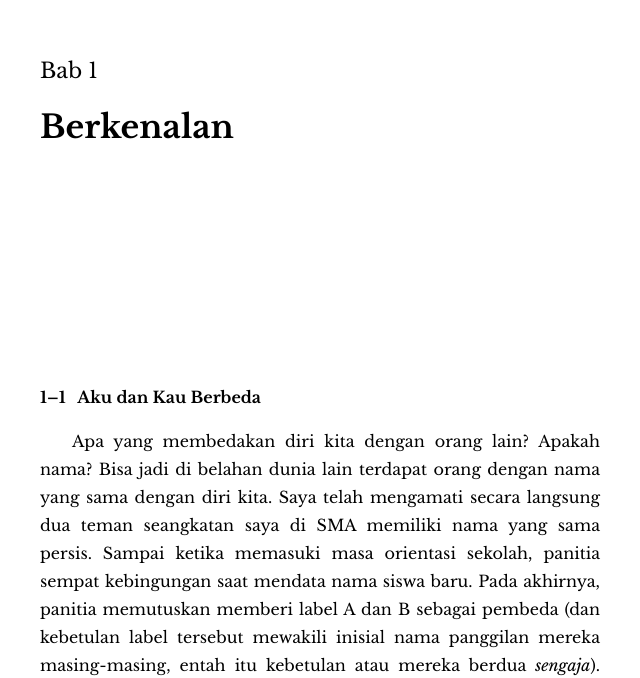
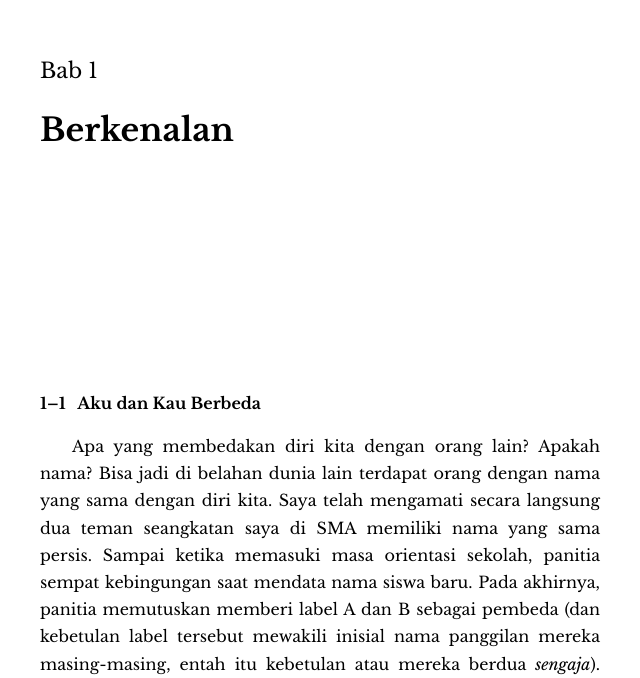
Before and after one commit to rengganisridwan/book-template, a plain HTML site: page biofisika/01.html in a window 1280 px wide. Shown: the part 132-810 px from the top of the page, without its empty margins (320-960 px from the left). Drawn offline with nearby package versions, Linux system fonts and the light colour scheme; some packages are replaced by stand-ins of ours.

Commit message:
minor adjustment for line spacing

```diff
--- a/biofisika/01.html
+++ b/biofisika/01.html
@@ -16,7 +16,7 @@
                 .main {
                     width: 100%; padding: 20px;
                     text-align: left;
-                    line-height: 1.75em;
+                    line-height: 1.7em;
                     font-size: 12pt;
                     color: black;
                 }
@@ -28,7 +28,7 @@
                     padding: 20px;
                     margin: 0px;
                     text-align: justify;
-                    line-height: 1.75em;
+                    line-height: 1.7em;
                     font-size: 12pt;
                     color: black;
                 }
@@ -70,7 +70,7 @@
             h1 {
                 margin-top: 0pt;
                 margin-bottom: 5em;
-                line-height: 1.5em;
+                line-height: 1.7em;
                 font-size: 24pt;
                 font-weight: bold;
                 color: black;
```
